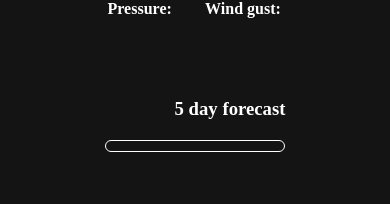
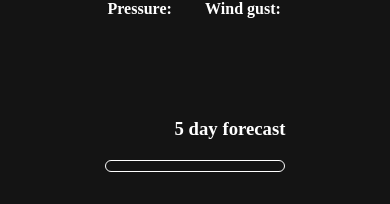
Before and after one commit to DeVTeJ10/Wea-The-Ether, a React (Vite) app: page / in a window 390 px wide. Shown: the part 776-980 px from the top of the page. Built offline with nearby package versions, Linux system fonts and the light colour scheme.

Commit message:
adding more features for spacing

```diff
--- a/src/components/homepage.css
+++ b/src/components/homepage.css
@@ -156,7 +156,7 @@
 }
 
 .TeJthis{
-    margin-top: 30px;
+    margin-top: 50px;
 }
 
   }
```
